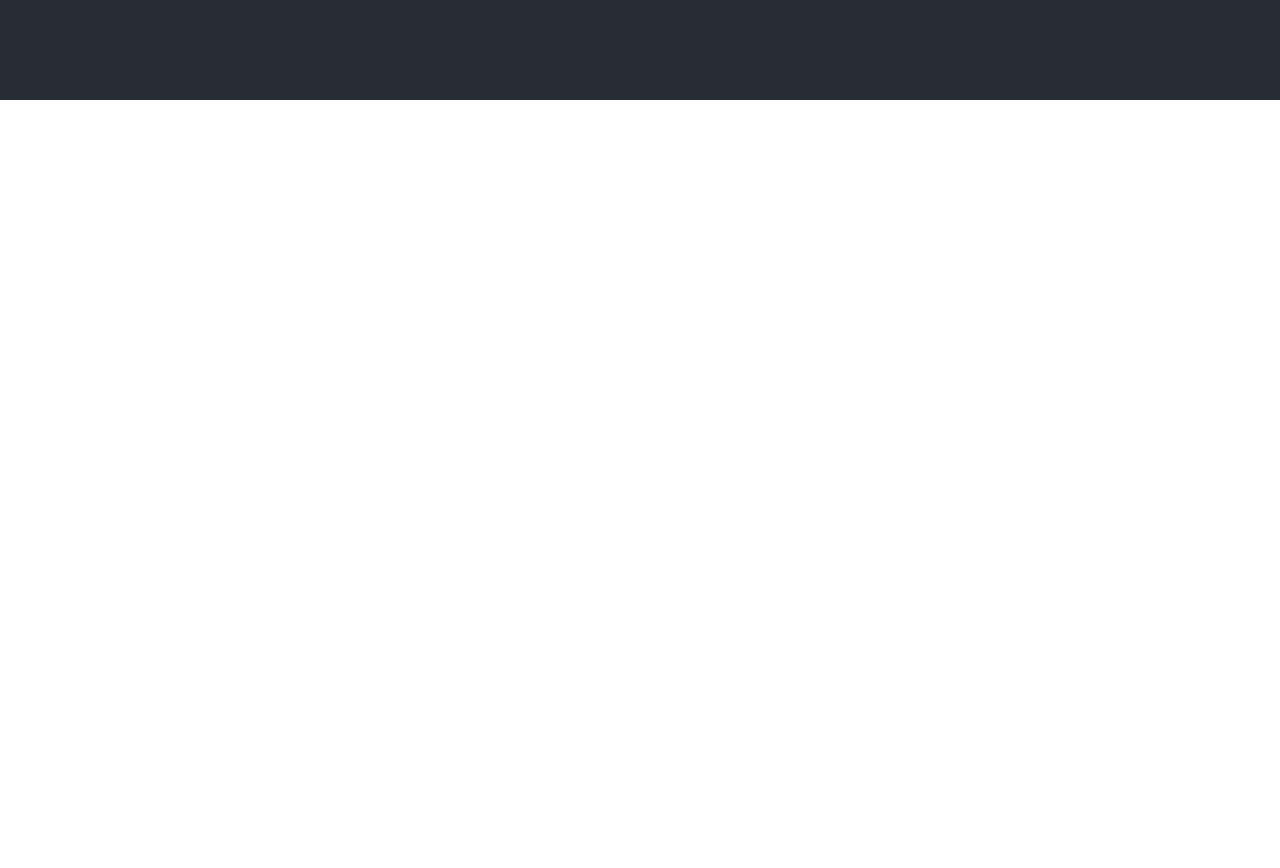
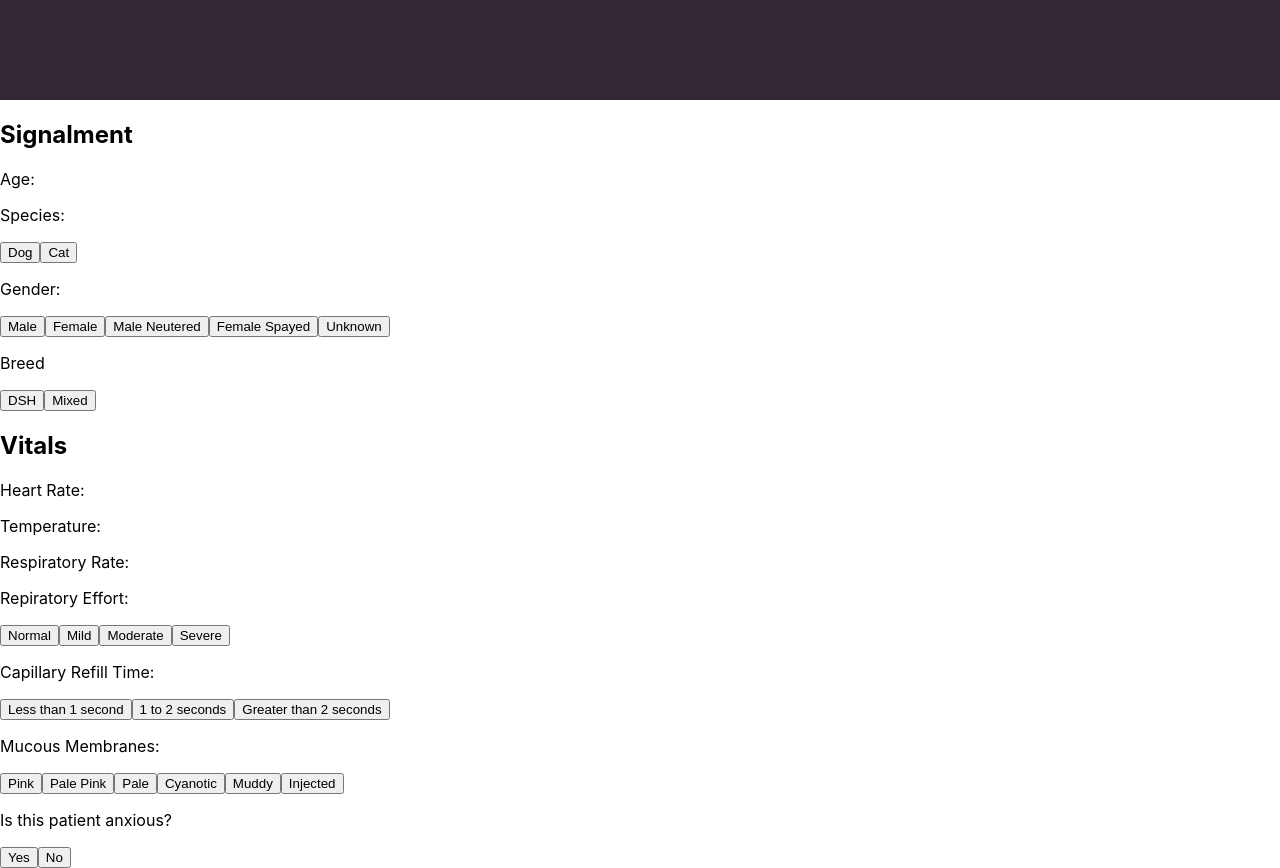
Before and after one commit to ASChavis/TriageAssistant, a React (Create React App) app in the folder triageassistant/: page / in a window 1280 px wide. Shown: the part 700-1568 px from the top of the page. Before the commit the page ends 800 px from the top, so only its background shows below. Built offline with nearby package versions, Linux system fonts and the light colour scheme.

Commit message:
starting layout
laid out header, signalment, vitals

```diff
--- a/triageassistant/src/App.css
+++ b/triageassistant/src/App.css
@@ -3,7 +3,7 @@
 }
 
 .App-header {
-  background-color: #282c34;
+  background-color: #342834;
   min-height: 100vh;
   display: flex;
   flex-direction: column;
--- a/triageassistant/src/App.js
+++ b/triageassistant/src/App.js
@@ -1,17 +1,15 @@
-import logo from './logo.svg';
 import './App.css';
+import Header from "./componets/Heading"
+import Signalment from "./componets/Signalment"
+import Vitals from "./componets/Vitals"
+
 
 function App() {
   return (
-    <div className="App">
-      <header className="App-header">
-        <h1>Triage Assistant</h1>
-
-        <p>Version 1</p>
-
-        <a>Start</a>
-
-      </header>
+    <div>
+    <Header />
+    <Signalment />
+    <Vitals />
     </div>
   );
 }
--- /dev/null
+++ b/triageassistant/src/componets/Heading.jsx
@@ -0,0 +1,21 @@
+import React from 'react';
+
+function Header() {
+
+
+
+    return (<div className="App">
+    <header className="App-header">
+      <h1>Triage Assistant</h1>
+
+      <p>Version 1</p>
+
+      <button>Start</button>
+
+    </header>
+
+
+  </div>);
+}
+
+export default Header;
--- /dev/null
+++ b/triageassistant/src/componets/Signalment.jsx
@@ -0,0 +1,30 @@
+import React from 'react';
+
+function signalment () {
+
+
+    return (
+    <div>
+        <h2>Signalment</h2>
+            <p>Age:</p>
+
+            <p>Species:</p>
+                <button>Dog</button>
+                <button>Cat</button>
+
+            <p>Gender:</p>
+                <button>Male</button>
+                <button>Female</button>
+                <button>Male Neutered</button>
+                <button>Female Spayed</button>
+                <button>Unknown</button>
+
+            <p>Breed</p>
+                <button>DSH</button>
+                <button>Mixed</button>
+
+
+    </div> )
+}
+
+export default signalment;
--- /dev/null
+++ b/triageassistant/src/componets/Vitals.jsx
@@ -0,0 +1,40 @@
+import React from 'react';
+
+function vitals() {
+
+    return(
+        <div>
+            <h2>Vitals</h2>
+                <p>Heart Rate: </p>
+
+                <p>Temperature: </p>
+
+                <p>Respiratory Rate:</p>
+
+                <p>Repiratory Effort:</p>
+                    <button>Normal</button>
+                    <button>Mild</button>
+                    <button>Moderate</button>
+                    <button>Severe</button>
+
+                <p>Capillary Refill Time:</p>
+                    <button>Less than 1 second</button>
+                    <button>1 to 2 seconds</button>
+                    <button>Greater than 2 seconds</button>
+
+                <p>Mucous Membranes:</p>
+                    <button>Pink</button>
+                    <button>Pale Pink</button>
+                    <button>Pale</button>
+                    <button>Cyanotic</button>
+                    <button>Muddy</button>
+                    <button>Injected</button>
+
+                <p>Is this patient anxious?</p>
+                    <button>Yes</button>
+                    <button>No</button>
+        </div>
+    )
+}
+
+export default vitals;
```
